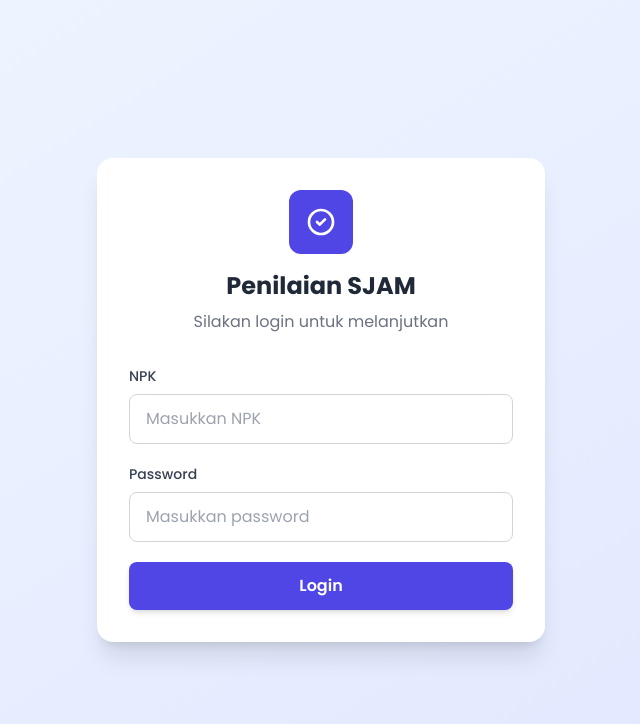
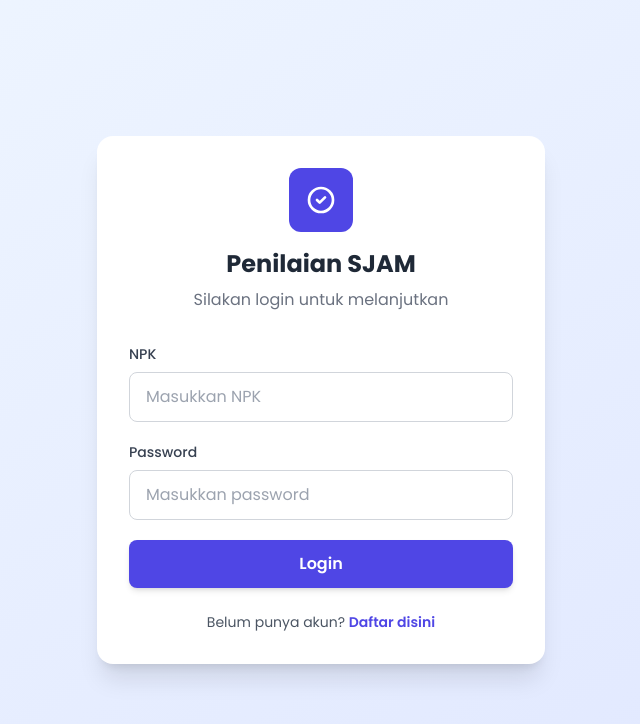
Before and after one commit to Darkchritz/penilaian-sjam, a Python web app: template templates/login.html in a window 1280 px wide. Shown: the top 724 px of the page, without its empty margins (319-959 px from the left). Run offline with Jinja, Linux system fonts and the light colour scheme; the template is opened without the code that fills it, so the values that code supplies are empty; some libraries are stand-ins or nearby versions.

Commit message:
Update login.html

```diff
--- a/templates/login.html
+++ b/templates/login.html
@@ -40,6 +40,10 @@
                 Login
             </button>
         </form>
+        <div class="text-center mt-6">
+    <p class="text-sm text-gray-600">Belum punya akun?
+        <a href="/register" class="text-indigo-600 hover:text-indigo-800 font-semibold">Daftar disini</a>
+    </p>
     </div>
 </body>
 </html>
```
